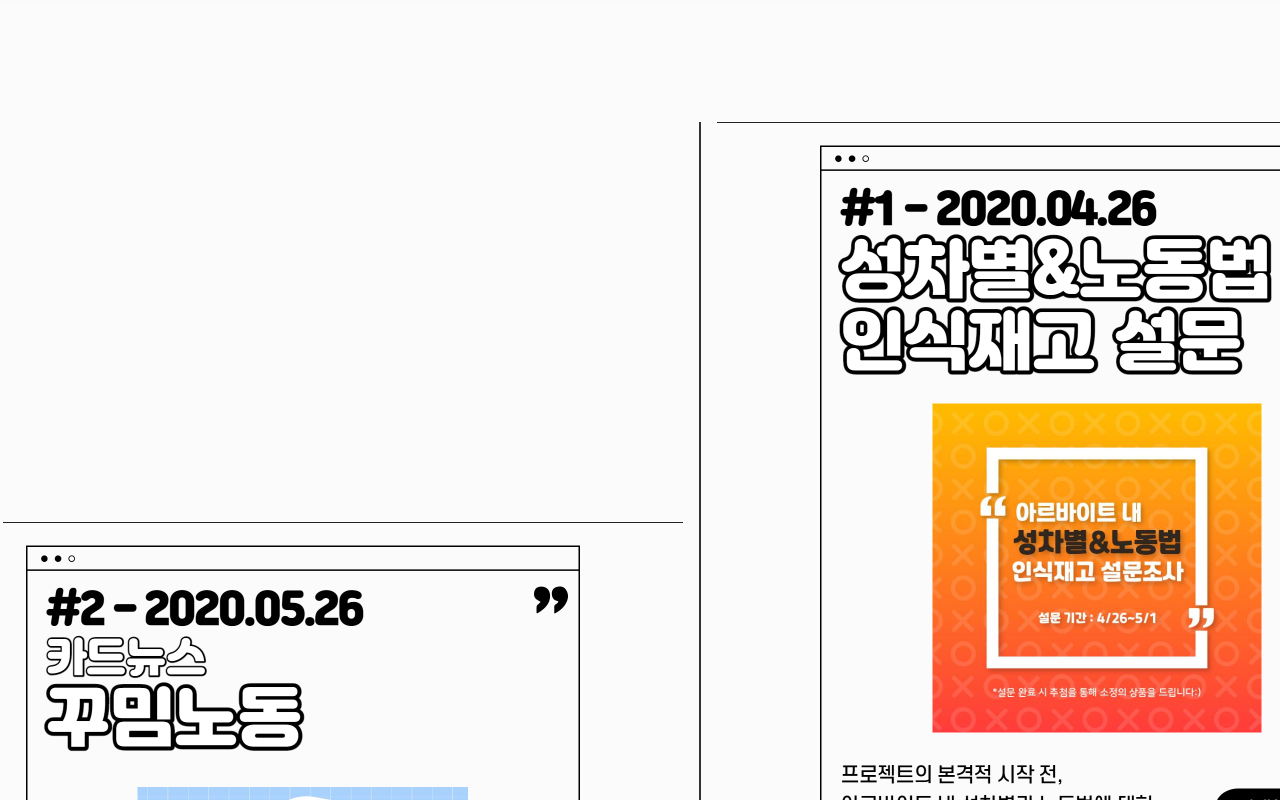
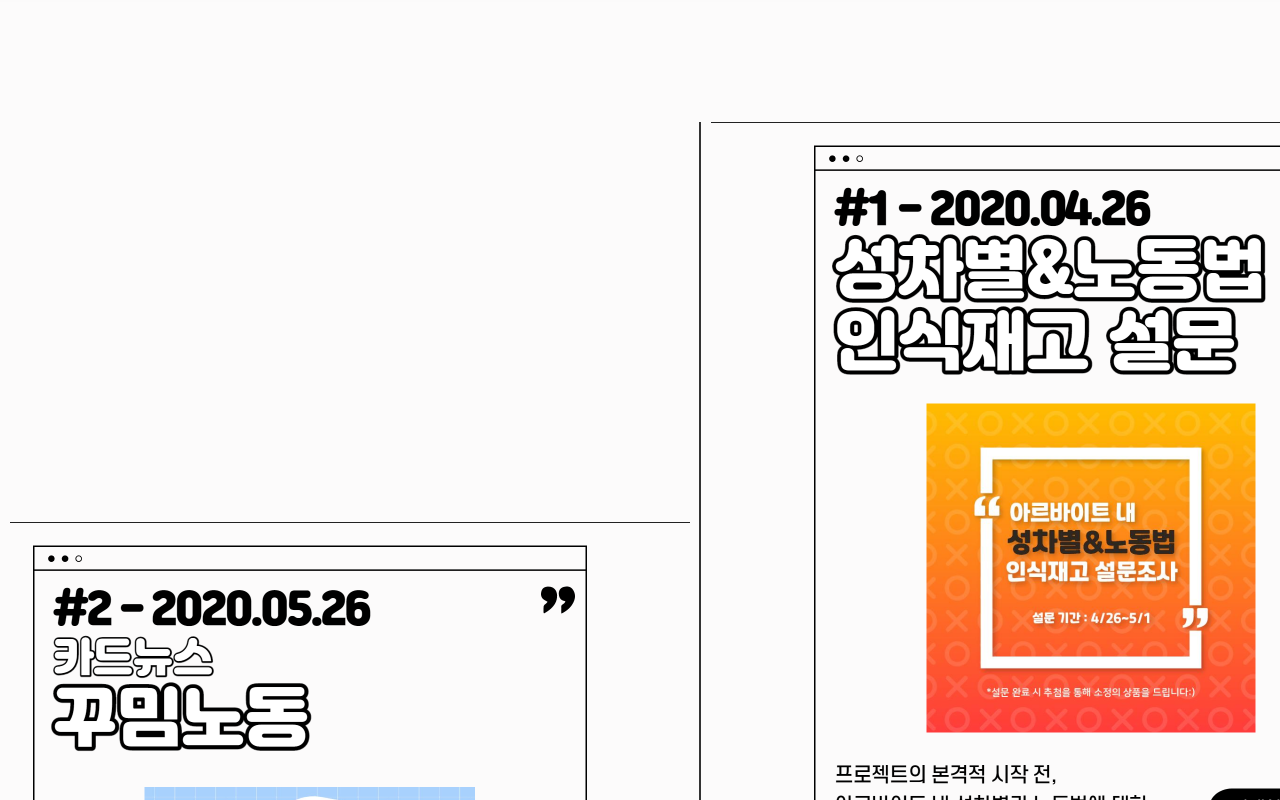
Before and after one commit to wise-parttimer/wise-parttimer.github.io, a plain HTML site: page history.html in a window 1280 px wide. Shown: the part 520-1320 px from the top of the page. Drawn offline with Linux system fonts and the light colour scheme.

Commit message:
200529 0018

```diff
--- a/css/main.css
+++ b/css/main.css
@@ -20,9 +20,9 @@ a, a:visited, a:hover {
 #title img {width: 1400px; margin: 0 auto;}
 
 #history {width : 1400px; display: flex; justify-content: space-between; margin: 0 auto;}
-#history div:nth-child(1){width: 49%;}
-#history div:nth-child(2){width: 2%;}
-#history div:nth-child(3){width: 49%;}
+#history div:nth-child(1){width: 699px;}
+#history div:nth-child(2){width: 2px;}
+#history div:nth-child(3){width: 699px;}
 
 #history #mid_line #line {width: 2px; height: 100%; background-color: #333; margin: 50px auto; }
 
```
